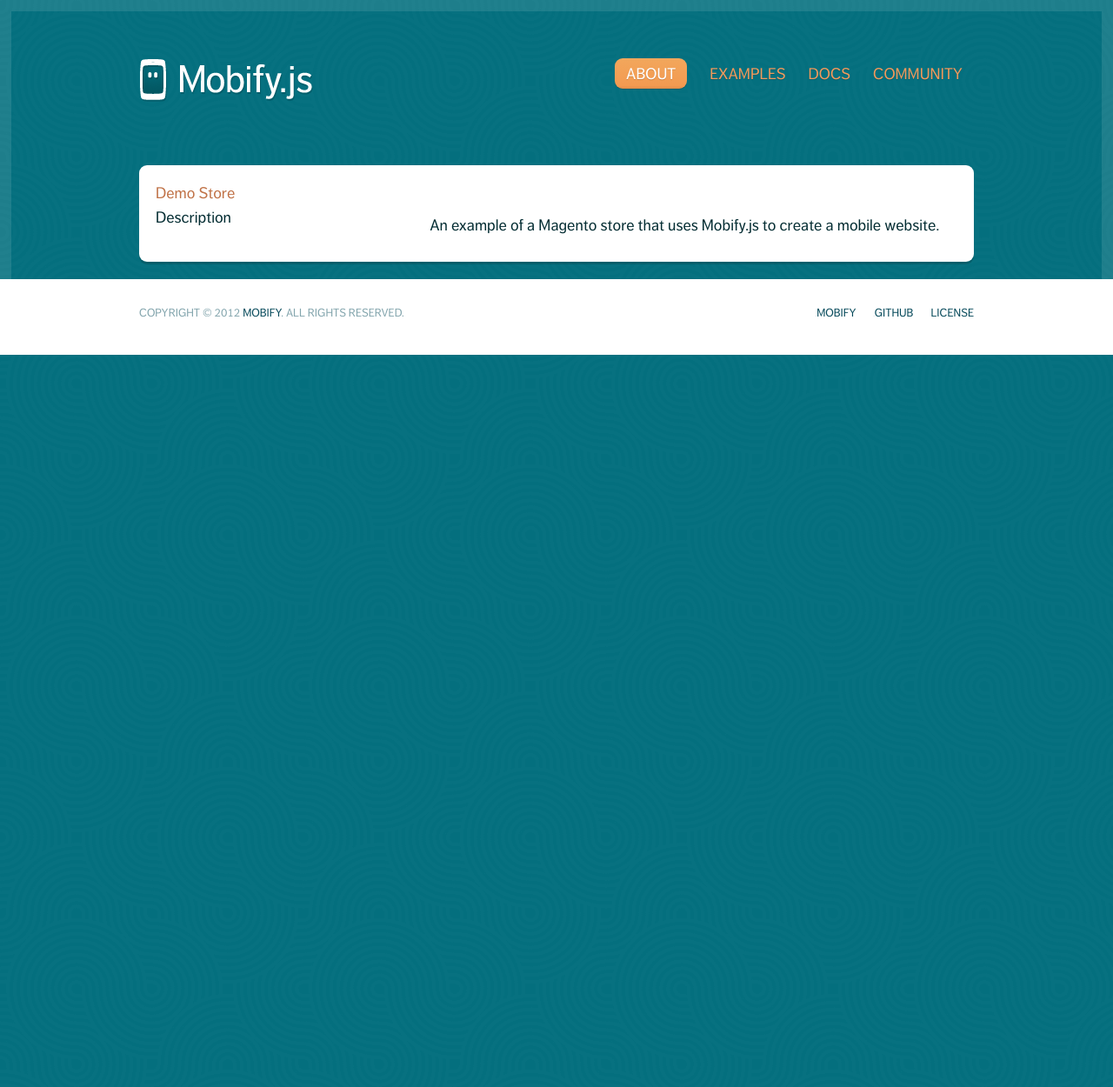
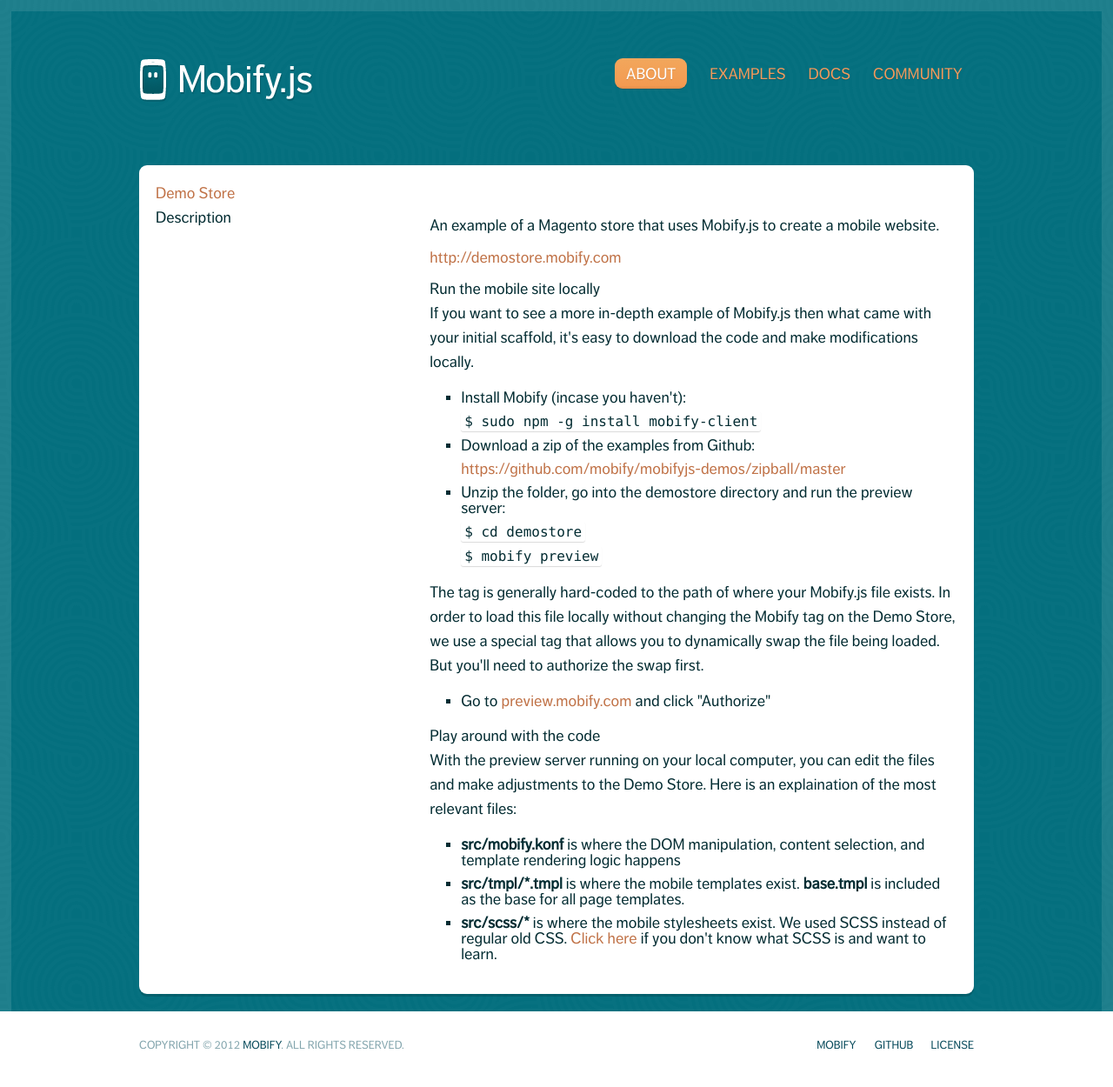
Before and after one commit to mobify/mobifyjs, a Jekyll site: the page built from www/examples/demostore.html, in a window 1280 px wide. Shown: the whole page at 87% size. Built offline with Jekyll 4.4.1, drawn with Linux system fonts in a browser that asks for light colours; before the commit the page ends 900 px from its top, so only the background shows below that.

Commit message:
Adding information for how to use demo store

```diff
--- a/www/examples/demostore.html
+++ b/www/examples/demostore.html
@@ -3,6 +3,63 @@
 title: Mobify.js examples
 ---
 
-<h1>Demo Store</h1>
+<div class="demostore">
+    <h1>Demo Store</h1>
 
-<p>An example of a Magento store that uses Mobify.js to create a mobile website.</p>
+    <p>An example of a Magento store that uses Mobify.js to create a mobile website.</p>
+    <p><a href="http://demostore.mobify.com">http://demostore.mobify.com</a></p>
+
+    <div class="install">
+        <h3>Run the mobile site locally</h3>
+        <p>If you want to see a more in-depth example of Mobify.js then what came with your
+        initial scaffold, it's easy to download the code and make modifications locally.</p>
+
+        <ul>
+            <li>
+                <p>Install Mobify (incase you haven't):</p>
+                <p><code>$ sudo npm -g install mobify-client</code></p>
+            </li>
+            <li>
+                <p>Download a zip of the examples from Github:</p>
+                <p><a href="https://github.com/mobify/mobifyjs-demos/zipball/master">https://github.com/mobify/mobifyjs-demos/zipball/master</a></p>
+            </li>
+            <li>
+                <p>Unzip the folder, go into the demostore directory and run the preview server:</p>
+                <p><code>$ cd demostore</code></p>
+                <p><code>$ mobify preview</code></p>
+            </li>
+        </ul>
+
+        <p>The tag is generally hard-coded to the path of where your Mobify.js file exists.
+        In order to load this file locally without changing the Mobify
+        tag on the Demo Store, we use a special tag that allows you to dynamically swap the
+        file being loaded. But you'll need to authorize the swap first.</p>
+
+        <ul>
+            <li>
+                <p>Go to <a href="https://preview.mobify.com/?url=http%3A%2F%2Fdemostore.mobify.com%2F&site_folder=http%3A%2F%2Flocalhost%3A8080%2F&enable_mobile=1&enable_site_folder=1&enable_debug=1&scope=1">preview.mobify.com</a> and click "Authorize"</p>
+            </li>
+        </ul>
+    </div>
+    <div class="play">
+        <h3>Play around with the code</h3>
+        <p>With the preview server running on your local computer, you can edit the files
+        and make adjustments to the Demo Store. Here is an explaination of the most
+        relevant files:</p>
+        <ul>
+            <li>
+                <p><b>src/mobify.konf</b> is where the DOM manipulation, content selection, and template
+                rendering logic happens</p>
+            </li>
+            <li>
+                <p><b>src/tmpl/*.tmpl</b> is where the mobile templates exist. <b>base.tmpl</b> is
+                included as the base for all page templates.</p>
+            </li>
+            <li>
+                <p><b>src/scss/*</b> is where the mobile stylesheets exist. We used SCSS instead of regular
+                old CSS. <a href="http://sass-lang.com/">Click here</a> if you don't know what SCSS is and
+                want to learn.</p>
+            </li>
+        </ul>
+    </div>
+</div>
```
Also changed, not shown: README.md.
